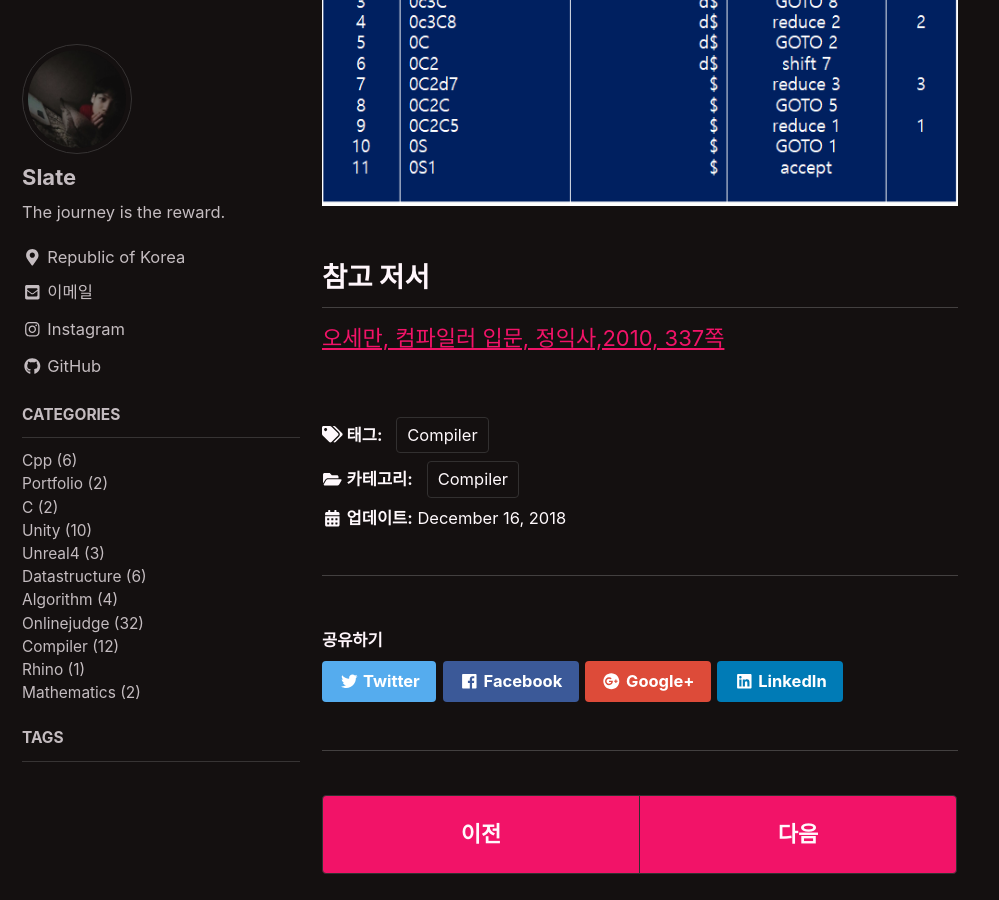
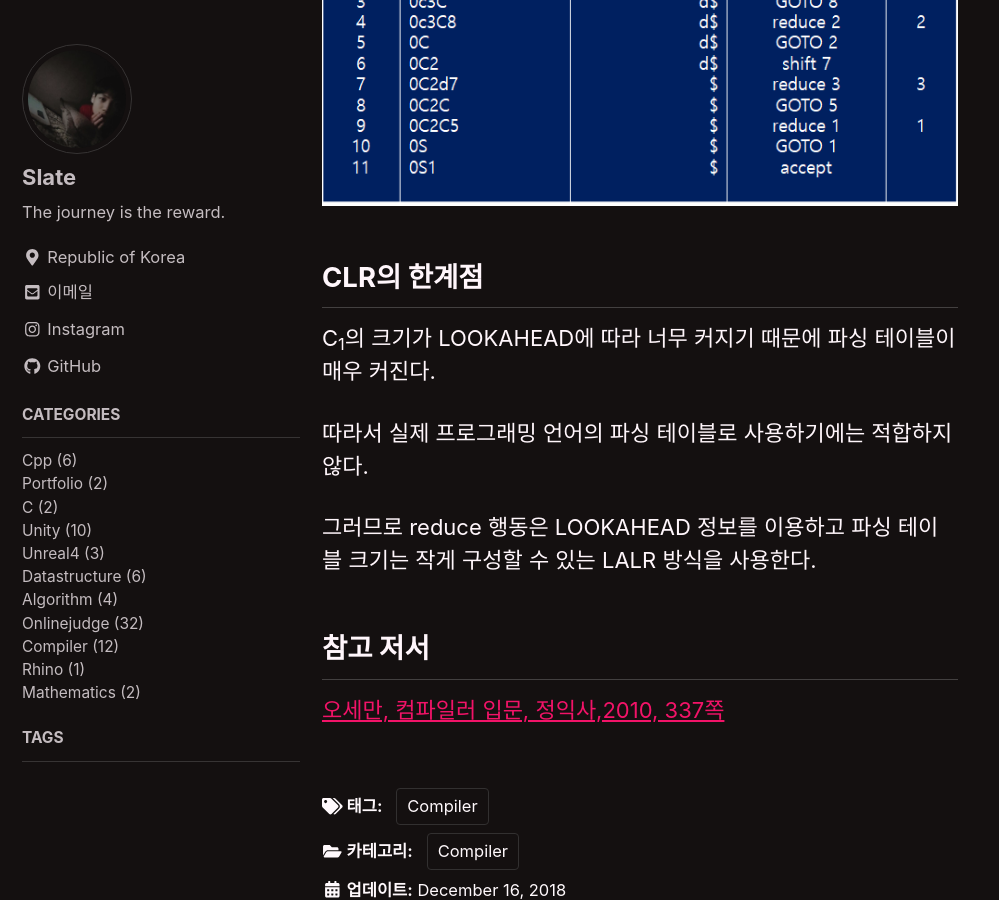
Before and after one commit to lesslate/lesslate.github.io, a Jekyll site: the page built from _posts/Compiler/2018-12-16-CLR 파싱 테이블 구성 방법.md, in a window 1280 px wide and 900 px high, scrolled down 3155 px. Shown: the whole window, without its empty margins (0-999 px from the left). Built offline with Jekyll 4.4.1, drawn with Linux system fonts in a browser that asks for light colours; nearby versions of some CDN libraries; comment, search, counter and statistics services are not loaded.

Commit message:
Update 2018-12-16-CLR 파싱 테이블 구성 방법.md

```diff
--- a/_posts/Compiler/2018-12-16-CLR 파싱 테이블 구성 방법.md
+++ b/_posts/Compiler/2018-12-16-CLR 파싱 테이블 구성 방법.md
@@ -58,9 +58,23 @@ CLOSURE({S'->.S, $}) = {[S'->.S, $]}, [S->.CC, $], [C->.cC, c/d], [C->.d, c/d]}
 
 ![2](https://github.com/lesslate/lesslate.github.io/blob/master/assets/img/compiler/CLR/2.png?raw=true)
 
+
+
 > cdd 구문 분석 과정
 
+
 ![3](https://github.com/lesslate/lesslate.github.io/blob/master/assets/img/compiler/CLR/3.png?raw=true)
+
+## CLR의 한계점
+
+C<sub>1</sub>의 크기가 LOOKAHEAD에 따라 너무 커지기 때문에 파싱 테이블이 매우 커진다.
+
+따라서 실제 프로그래밍 언어의 파싱 테이블로 사용하기에는 적합하지 않다.
+
+그러므로 reduce 행동은 LOOKAHEAD 정보를 이용하고 파싱 테이블 크기는 작게 구성할 수 있는 LALR 방식을 사용한다.
+
+
+
 
 ## 참고 저서
 
```
